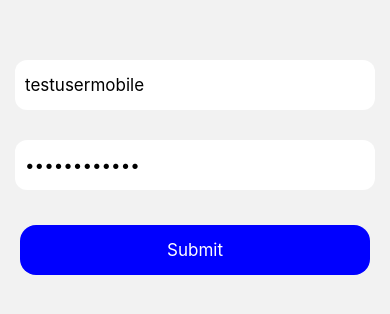
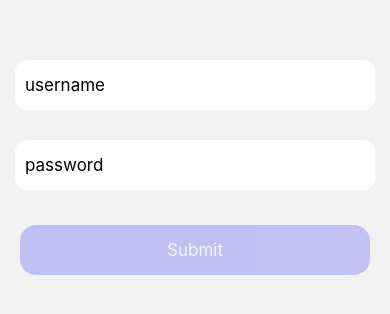
Before and after one commit to DanLide/Pillar-Mobile-App, a React Native app: screen / in a window 390 px wide. Shown: the part 262-576 px from the top of the page. Built offline with nearby package versions, Linux system fonts and the light colour scheme.

Commit message:
Remove hardcoded value

```diff
--- a/src/modules/login/stores/LoginFormStore.ts
+++ b/src/modules/login/stores/LoginFormStore.ts
@@ -10,8 +10,8 @@ export class LoginFormStore implements LoginForm {
   @observable password: string;
 
   constructor() {
-    this.username = "testusermobile";
-    this.password = "Password123!";
+    this.username = "";
+    this.password = "";
 
     makeObservable(this);
   }
```
